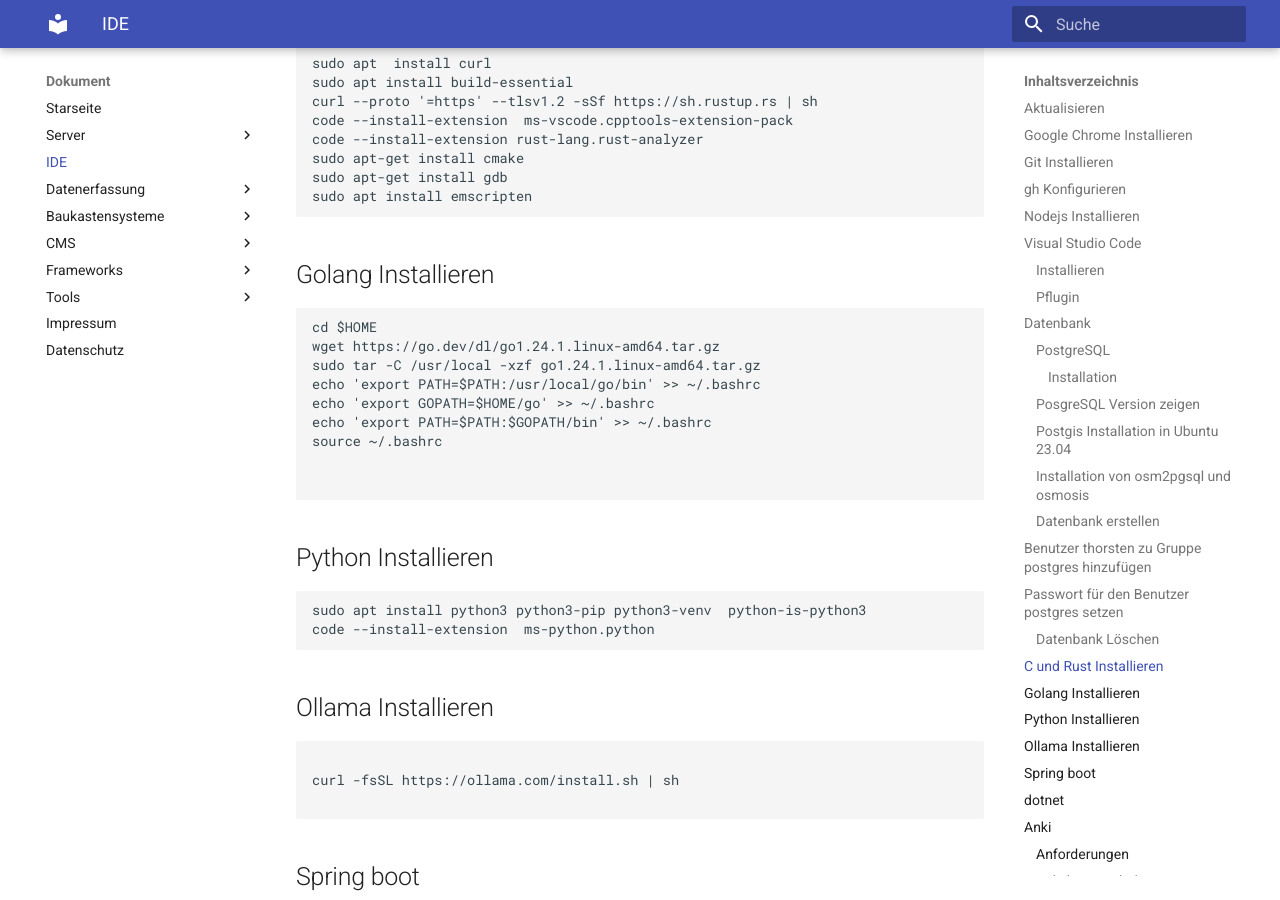
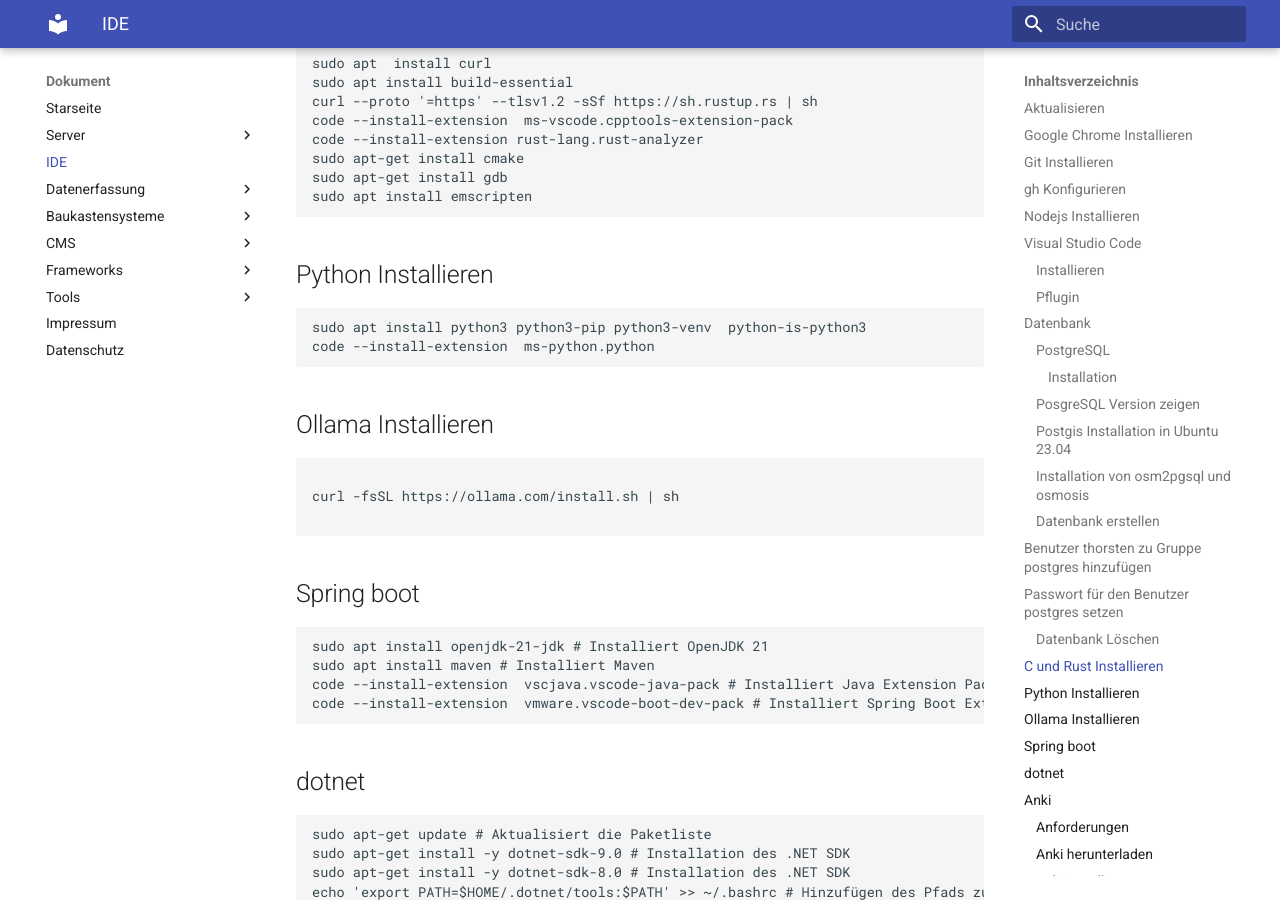
Before and after one commit to thorstenkloehn/dokument, an MkDocs documentation site: the page built from docs/IDE/index.md, in a window 1280 px wide and 900 px high, scrolled down 3222 px. Built offline with MkDocs 1.6.1 and Material for MkDocs 9.7.7, drawn with Linux system fonts in a browser that asks for light colours.

Commit message:
Dokumentation: Entfernen von Installationsanweisungen für Golang aus der IDE-Dokumentation

````diff
--- a/docs/IDE/index.md
+++ b/docs/IDE/index.md
@@ -130,18 +130,7 @@ sudo apt-get install cmake
 sudo apt-get install gdb
 sudo apt install emscripten
 ```
-## Golang Installieren
-```
-cd $HOME
-wget https://go.dev/dl/go1.24.1.linux-amd64.tar.gz
-sudo tar -C /usr/local -xzf go1.24.1.linux-amd64.tar.gz
-echo 'export PATH=$PATH:/usr/local/go/bin' >> ~/.bashrc
-echo 'export GOPATH=$HOME/go' >> ~/.bashrc
-echo 'export PATH=$PATH:$GOPATH/bin' >> ~/.bashrc
-source ~/.bashrc
 
-
-```
 
 ## Python Installieren
 ```bash
````
